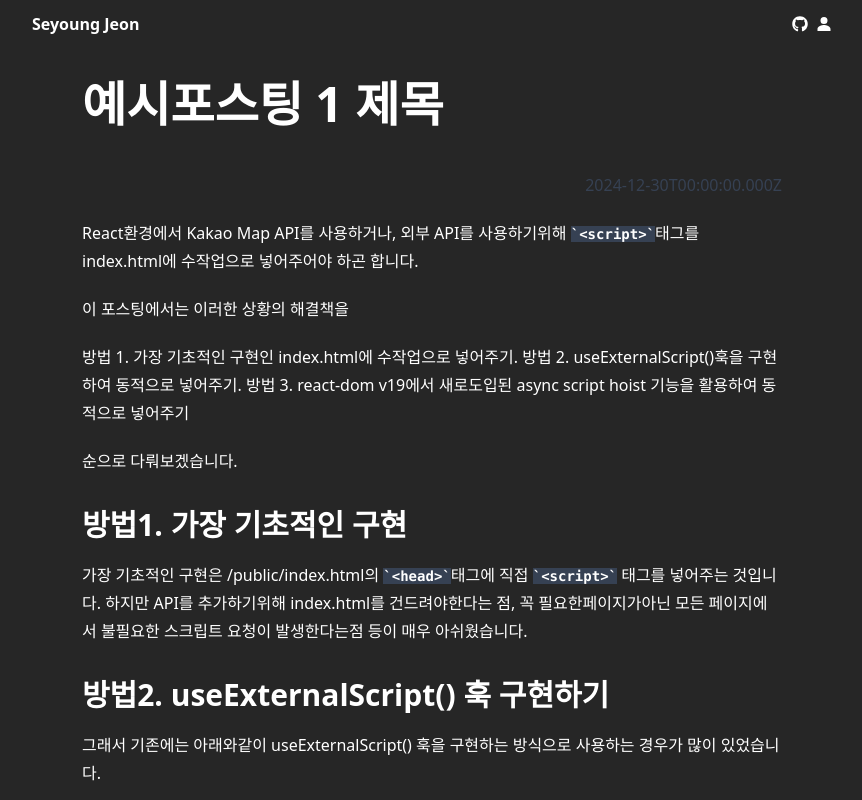
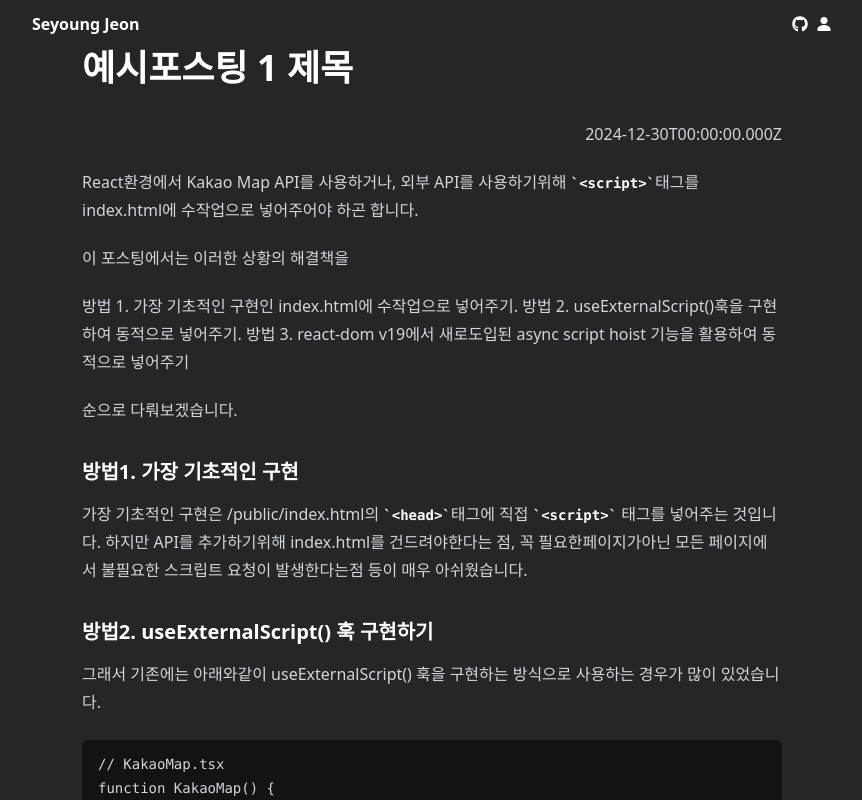
Before and after one commit to skiende74/seyoung-jeon-blog, a Next.js app: page /post/sample2 in a window 1280 px wide. Shown: the top 800 px of the page, without its empty margins (208-1070 px from the left). Built offline with nearby package versions, Linux system fonts and the light colour scheme.

Commit message:
feat: react-dom link태그의 특별한 동작을 이용하여 link태그를 컴포넌트 내에 배치.

```diff
--- a/src/app/layout.tsx
+++ b/src/app/layout.tsx
@@ -29,10 +29,6 @@ export default function RootLayout({
       <body
         className={`relative h-dvh bg-neutral-800 text-white ${geistSans.variable} ${geistMono.variable} antialiased`}
       >
-        <link
-          rel="stylesheet"
-          href="https://cdnjs.cloudflare.com/ajax/libs/highlight.js/11.11.0/styles/github-dark.min.css"
-        />
         <Header title="Seyoung Jeon" />
         {children}
       </body>
--- a/src/app/post/[slug]/layout.tsx
+++ b/src/app/post/[slug]/layout.tsx
@@ -1,7 +1,15 @@
 export default function MdxLayout({ children }: { children: React.ReactNode }) {
   return (
-    <div className="prose prose-headings:mt-8 prose-headings:font-semibold prose-headings:text-white prose-p:text-white prose-h1:text-5xl prose-h2:text-4xl prose-h3:text-3xl prose-h4:text-2xl prose-h5:text-xl prose-h6:text-lg dark:prose-headings:text-white prose-code:text-white prose-code:bg-gray-700 m-auto max-w-[700px]">
-      {children}
-    </div>
+    <>
+      <link
+        rel="stylesheet"
+        href="https://cdnjs.cloudflare.com/ajax/libs/highlight.js/11.11.0/styles/github-dark.min.css"
+        precedence="medium"
+      />
+      <div className="prose prose-invert m-auto max-w-[700px]">{children}</div>
+    </>
   )
 }
+
+// 만약 prose 고칠 일 있으면 아래 참고 (이전에 쓰던 너무 큰 prose 구문)
+// 'prose-headings:mt-8 prose-headings:font-semibold prose-h1:text-5xl prose-h2:text-4xl prose-h3:text-3xl prose-h4:text-2xl prose-h5:text-xl prose-h6:text-lg '
```
